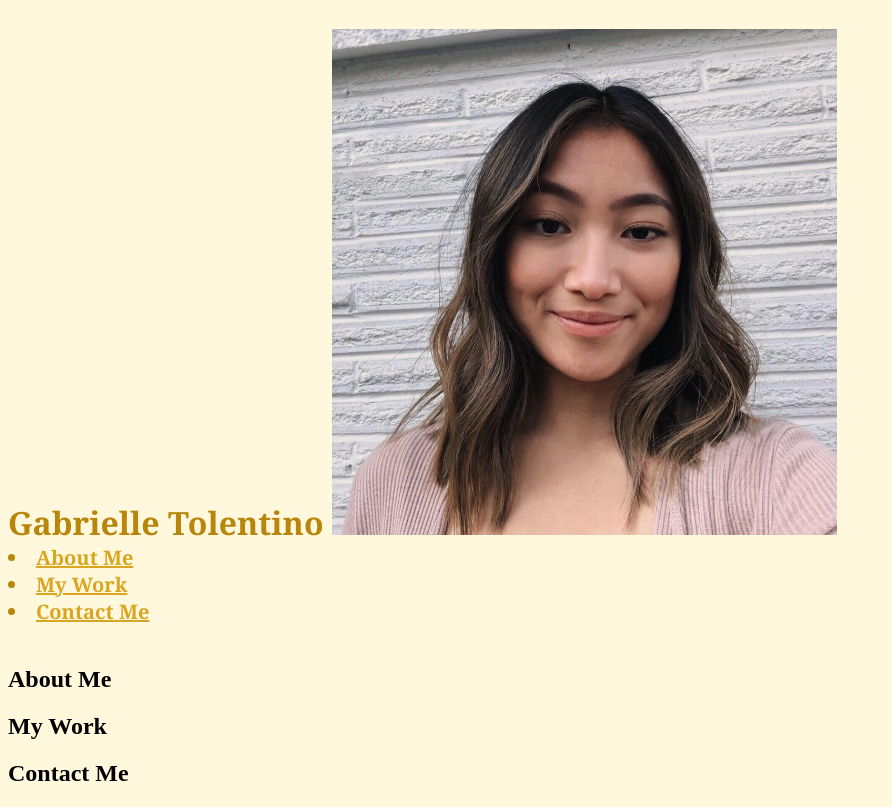
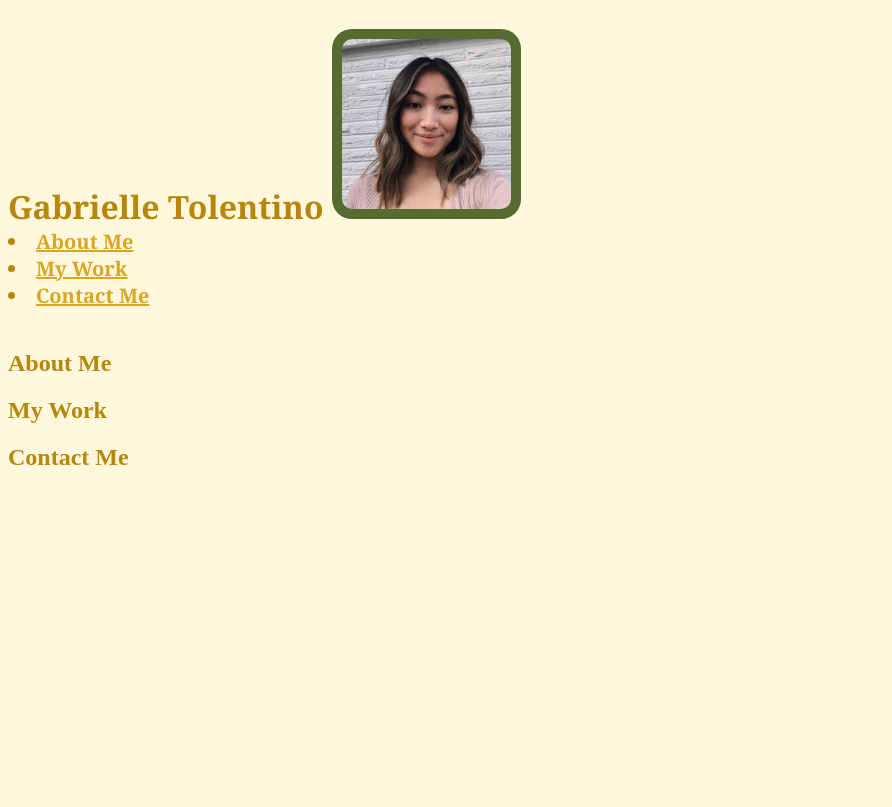
Before and after one commit to gabimtolentino/Tolentino-Portfolio, a plain HTML site: page index.html in a window 1280 px wide. Shown: the whole page, without its empty margins (0-892 px from the left). Drawn offline with Linux system fonts and the light colour scheme.

Commit message:
added classes to sections in html

```diff
--- a/index.html
+++ b/index.html
@@ -24,13 +24,13 @@
     </header>
 
     <main>
-        <section id="about-me">
+        <section class="about-me" id="about-me">
             <h2>About Me</h2>
         </section>
-        <section id="my-work">
+        <section class="my-work" id="my-work">
             <h2>My Work</h2>
         </section>
-        <section id="contact-me">
+        <section class="contact-me" id="contact-me">
             <h2>Contact Me</h2>
         </section>
     </main>
--- a/style.css
+++ b/style.css
@@ -17,6 +17,7 @@ header h1 {
 
 header nav {
     font-size: 20px;
+    justify-content: center;
 }
 
 a {
@@ -24,8 +25,23 @@ a {
 }
 
 .pp {
-    width: 40%;
-    height: 70;
+    width: 15%;
+    height: 10;
     justify-content: center;
     align-items: center;
+    padding: 10px;
+    background-color:darkolivegreen;
+    border-radius: 20px;
 }
+
+.about-me {
+    color:darkgoldenrod
+}
+
+.my-work {
+    color:darkgoldenrod
+}
+
+.contact-me {
+    color:darkgoldenrod
+}
```
